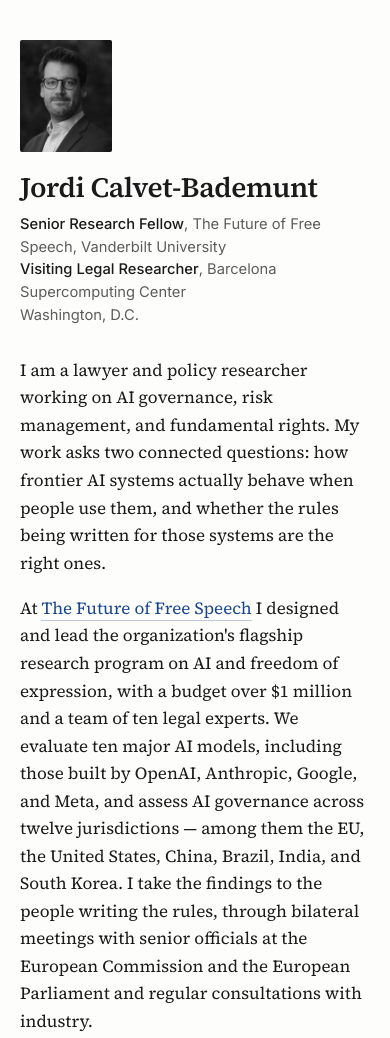
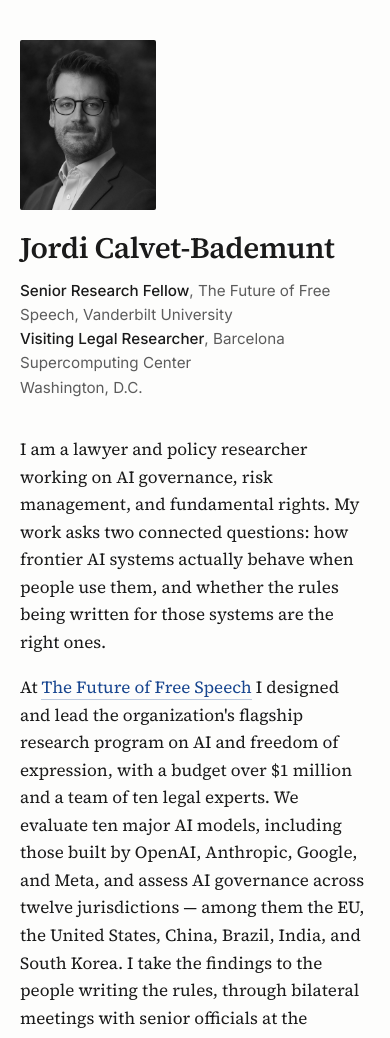
Before and after one commit to JordiCalvet/jordicalvet.github.io, a plain HTML site: page index.html in a window 390 px wide. Shown: the top 1038 px of the page. Drawn offline with Linux system fonts and the light colour scheme.

Commit message:
Add files via upload

```diff
--- a/index.html
+++ b/index.html
@@ -31,16 +31,17 @@
   :focus-visible{outline:2px solid var(--link); outline-offset:2px}
 
   /* Header */
-  .head{display:flex; gap:32px; align-items:flex-start; justify-content:space-between}
-  h1{font-size:2.1rem; font-weight:600; letter-spacing:-.015em; margin:0 0 10px; line-height:1.1}
-  .affil{font-family:"Inter",system-ui,sans-serif; font-size:.92rem; line-height:1.55; color:var(--soft); margin:0}
+  .head{display:flex; gap:40px; align-items:flex-start; justify-content:space-between}
+  .head > div{padding-top:6px}
+  h1{font-size:2.3rem; font-weight:600; letter-spacing:-.015em; margin:0 0 14px; line-height:1.1}
+  .affil{font-family:"Inter",system-ui,sans-serif; font-size:.95rem; line-height:1.6; color:var(--soft); margin:0}
   .affil strong{color:var(--ink); font-weight:500}
   .photo{
-    width:104px; height:130px; flex:none; object-fit:cover;
+    width:172px; height:215px; flex:none; object-fit:cover; object-position:center top;
     border-radius:2px; filter:grayscale(100%); background:var(--rule);
   }
 
-  .intro{margin:30px 0 0}
+  .intro{margin:36px 0 0}
   .intro p{margin:0 0 1.05em}
 
   .links{
@@ -80,9 +81,10 @@
 
   @media (max-width:600px){
     body{padding:40px 20px 64px; font-size:17px}
-    .head{flex-direction:column-reverse; gap:20px}
-    .photo{width:92px; height:112px}
-    h1{font-size:1.75rem}
+    .head{flex-direction:column-reverse; gap:22px; align-items:stretch}
+    .head > div{padding-top:0}
+    .photo{width:136px; height:170px}
+    h1{font-size:1.85rem}
   }
 </style>
 </head>
@@ -112,11 +114,12 @@
 </div>
 
 <div class="links">
-  <a href="mailto:jordicalvetbademunt@gmail.com">Email</a>
+  <a href="mailto:jcalvet@proton.me">jcalvet@proton.me</a>
   <span class="sep">|</span>
-  <a href="https://scholar.google.com/citations?user=Ghtodx4AAAAJ&hl=en">Google Scholar</a>
+  <!-- Paste your Google Scholar profile URL here, or delete this link and the separator before it. -->
+  <a href="#">Google Scholar</a>
   <span class="sep">|</span>
-  <a href="https://linkedin.com/in/jordi-calvet-bademunt">LinkedIn</a>
+  <a href="https://www.linkedin.com/in/jordi-calvet-bademunt-78391520/">LinkedIn</a>
   <span class="sep">|</span>
   <a href="cv.pdf">CV</a>
 </div>
@@ -203,7 +206,7 @@
 </ul>
 
 <footer>
-  jordicalvetbademunt@gmail.com · Updated August 2026
+  <a href="mailto:jcalvet@proton.me" style="color:inherit;border-bottom:none">jcalvet@proton.me</a> · Updated August 2026
 </footer>
 
 </body>
```
